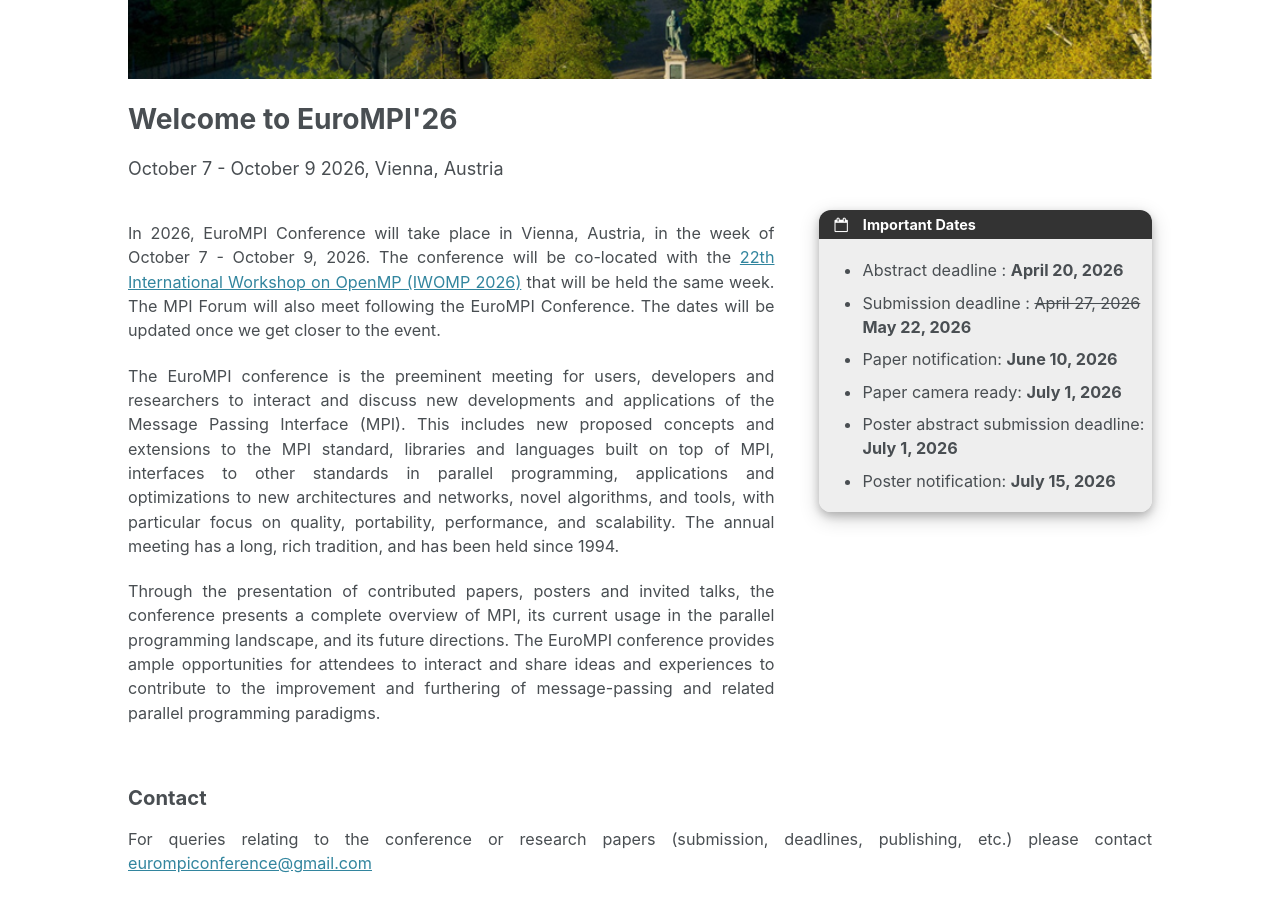
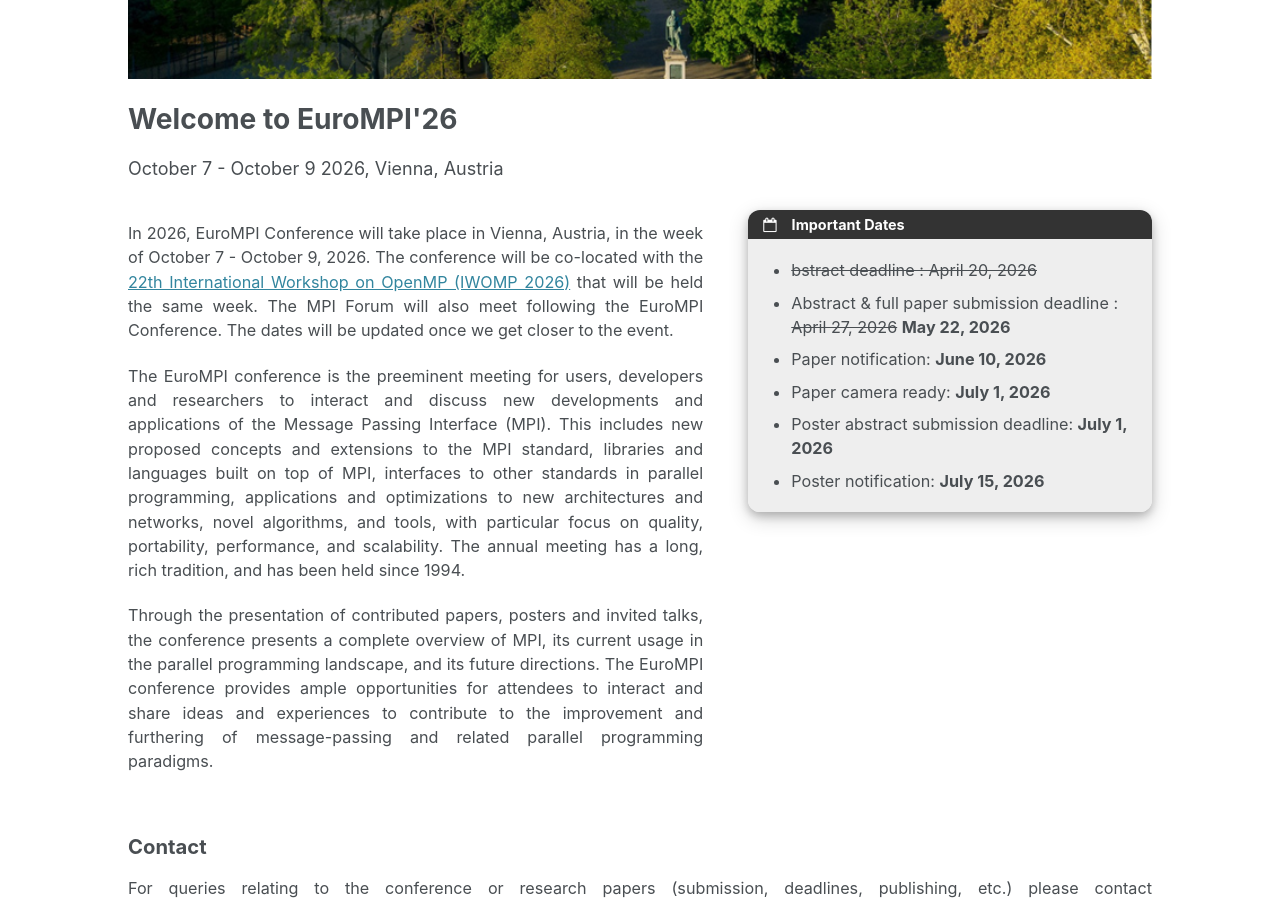
Before and after one commit to eurompi/eurompi.github.io, a Jekyll site: the page built from index.md, in a window 1280 px wide and 900 px high, scrolled down 497 px. Built offline with Jekyll 4.4.1, drawn with Linux system fonts in a browser that asks for light colours; cached includes are drawn as plain includes.

Commit message:
Include abstract in extended deadline.

```diff
--- a/_includes/card-important-dates.html
+++ b/_includes/card-important-dates.html
@@ -6,8 +6,8 @@
 
 	<!-- use <del> for extended deadlines -->
         <ul class="list-group list-group-flush">
-<li> Abstract deadline :  <b>April 20, 2026</b></li>
-<li> Submission deadline : <s>April 27, 2026</s> <b>May 22, 2026</b></li>
+<li> <s>bstract deadline :  April 20, 2026</s></li>
+<li> Abstract & full paper submission deadline : <s>April 27, 2026</s> <b>May 22, 2026</b></li>
 <li> Paper notification: <b>June 10, 2026</b></li>
 <li> Paper camera ready: <b>July 1, 2026</b></li>
 <li> Poster abstract submission deadline: <b> July 1, 2026</b></li>
```
